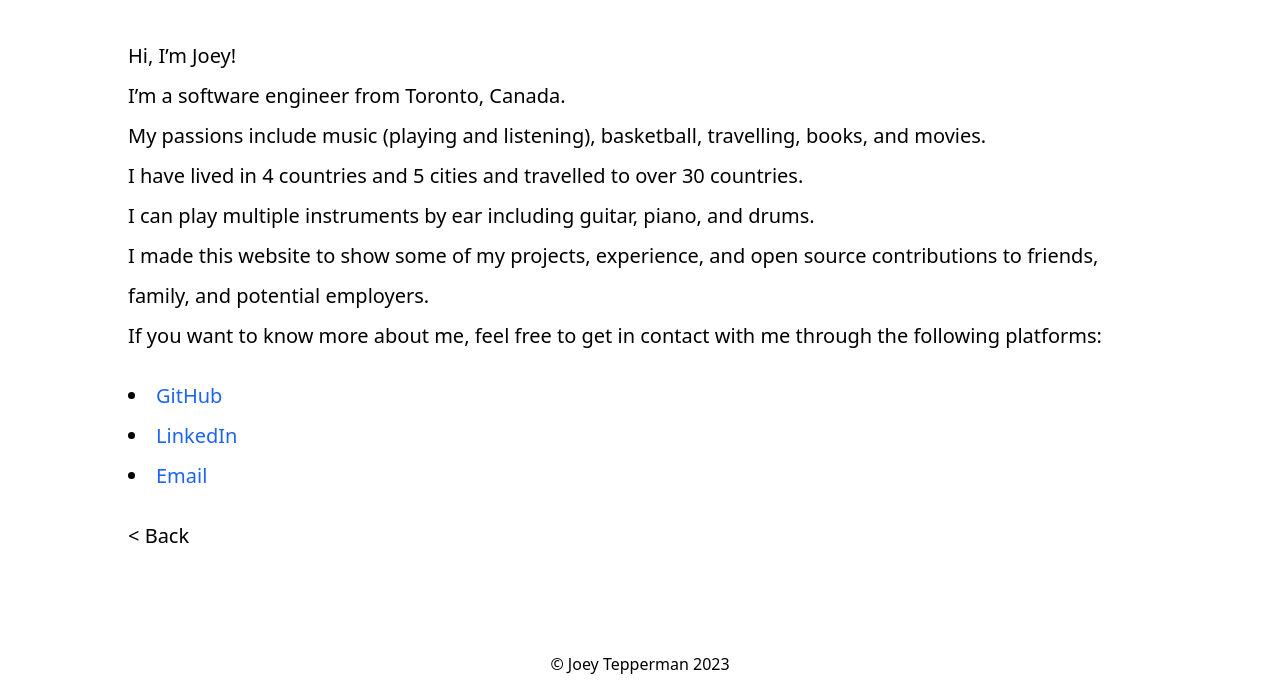
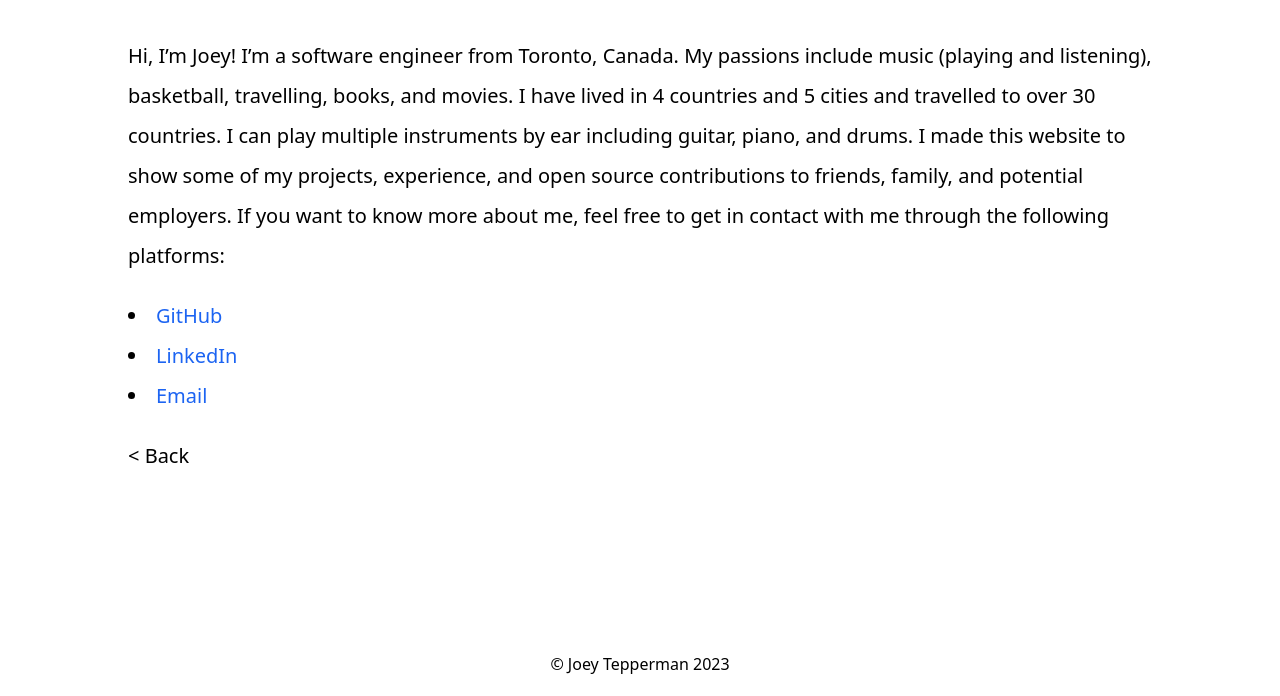
Before and after one commit to joeytepp/personal-website, a Gatsby site: page /about in a window 1280 px wide. Shown: the part 168-864 px from the top of the page. Built offline with nearby package versions, Linux system fonts and the light colour scheme; Gatsby itself is replaced by a stand-in of ours.

Commit message:
Fix spacing in about section

```diff
--- a/src/pages/about.js
+++ b/src/pages/about.js
@@ -11,14 +11,15 @@ export default function AboutPage() {
       <div className="h-full min-h-screen w-full py-10 sm:px-32 px-8 text-xl leading-10">
         <h1 className="text-5xl font-bold">About</h1>
         <h2 className="text-3xl font-bold my-10">Hey There 👋</h2>
-        <p>Hi, I’m Joey!</p>
-        <p>I’m a software engineer from Toronto, Canada.</p>
-        <p>My passions include music (playing and listening), basketball, travelling, books, and movies.</p>
-        <p>I have lived in 4 countries and 5 cities and travelled to over 30 countries.</p>
-        <p>I can play multiple instruments by ear including guitar, piano, and drums.</p>
-        <p>I made this website to show some of my projects, experience, and open source contributions to friends, family, and potential employers.</p>
-        <p>If you want to know more about me, feel free to get in contact with me through the following platforms:</p>
-
+        <p>
+          Hi, I’m Joey!
+          I’m a software engineer from Toronto, Canada.
+          My passions include music (playing and listening), basketball, travelling, books, and movies.
+          I have lived in 4 countries and 5 cities and travelled to over 30 countries.
+          I can play multiple instruments by ear including guitar, piano, and drums.
+          I made this website to show some of my projects, experience, and open source contributions to friends, family, and potential employers.
+          If you want to know more about me, feel free to get in contact with me through the following platforms:
+        </p>
         <ul className="list-disc list-inside my-5">
           <li><a target="_blank" rel="noopener" href="https://github.com/joeytepp">GitHub</a></li>
           <li><a target="_blank" rel="noopener" href="https://www.linkedin.com/in/joeytepperman/">LinkedIn</a></li>
```
